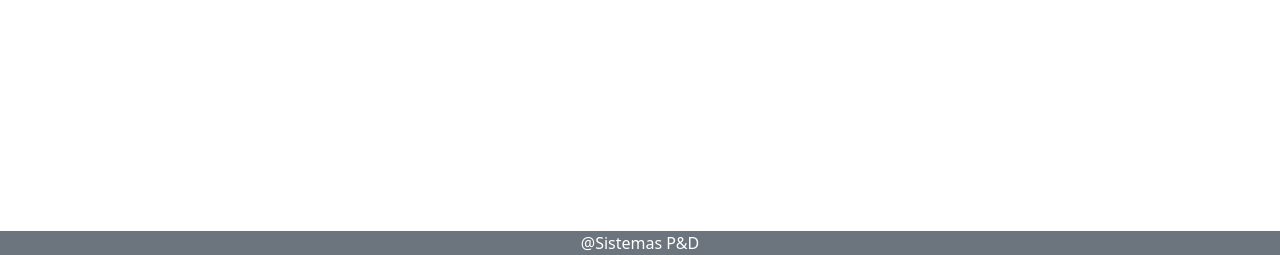
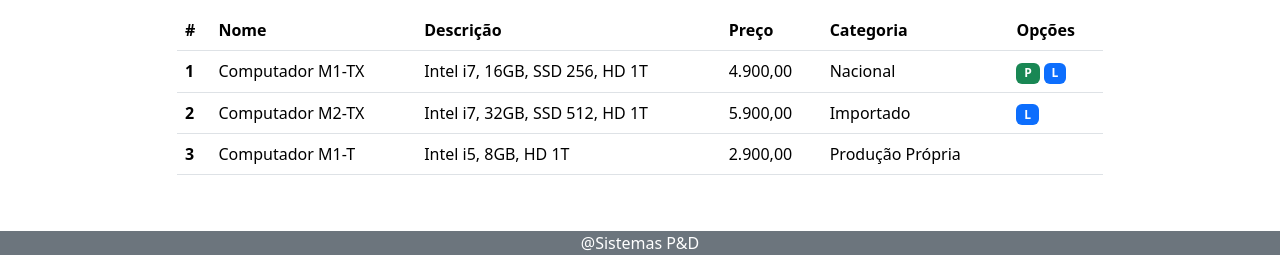
Before and after one commit to Wilson-Barbosa/JavaScript-Bootstrap-ADDITEMS, a plain HTML site: page index.html in a window 1280 px wide. Shown: the part 545-800 px from the top of the page. Drawn offline with nearby package versions, Linux system fonts and the light colour scheme.

Commit message:
table of products added

```diff
--- a/index.html
+++ b/index.html
@@ -22,6 +22,7 @@
             <div class="row mt-3">
                 <div class="col-md-10 offset-md-1">
                     <form>
+                        <!-- Name -->
                         <div class="row mb-3">
                             <label for="inputNome" class="col-sm-2 col-form-label">Nome:</label>
                             <div class="col-sm-10">
@@ -29,6 +30,7 @@
                             </div>
                         </div>
 
+                        <!-- Description -->
                         <div class="row mb-3">
                             <label for="inputDescription" class="col-sm-2 col-form-label">Descrição:</label>
                             <div class="col-sm-10">
@@ -36,12 +38,14 @@
                             </div>
                         </div>
 
+
                         <div class="row mb-3">
+                            <!-- Price -->
                             <label for="inputPrice" class="col-sm-2 col-form-label">Preço:</label>
                             <div class="col-sm-4">
                                 <input type="number" class="form-control" id="inputPrice">
                             </div>
-
+                            <!-- Category -->
                             <label for="selectCategory" class="col-sm-2 col-form-label">Categoria:</label>
                             <div class="col-sm-4">
                                 <select class="form-select" aria-label="Selecione uma opção" id="selectCategory">
@@ -53,8 +57,9 @@
                             </div>
                         </div>
 
+                        <!-- Options -->
                         <div class="row mb-3">
-                            <label for="inputDescription" class="col-sm-2 col-form-label">Opções</label>
+                            <label class="col-sm-2 col-form-label">Opções</label>
                             <div class="col-sm-4">
                                 <div class="form-check">
                                     <input class="form-check-input" type="checkbox" value="" id="checkBoxPromotion">
@@ -80,8 +85,57 @@
             </div>
         </section>
         <hr>
+
+        <!-- Container show products -->
         <section>
             <div class="display-5">Produtos Cadastrados</div>
+
+            <div class="row mt-3">
+                <div class="col-md-10 offset-md-1">
+                    <table class="table">
+                        <thead>
+                          <tr>
+                            <th scope="col">#</th>
+                            <th scope="col">Nome</th>
+                            <th scope="col">Descrição</th>
+                            <th scope="col">Preço</th>
+                            <th scope="col">Categoria</th>
+                            <th scope="col">Opções</th>
+                          </tr>
+                        </thead>
+                        <tbody>
+                          <tr>
+                            <th scope="row">1</th>
+                            <td>Computador M1-TX</td>
+                            <td>Intel i7, 16GB, SSD 256, HD 1T</td>
+                            <td>4.900,00</td>
+                            <td>Nacional</td>
+                            <td>
+                                <span class="badge bg-success">P</span>
+                                <span class="badge bg-primary">L</span>
+                            </td>
+                          </tr>
+                          <tr>
+                            <th scope="row">2</th>
+                            <td>Computador M2-TX</td>
+                            <td>Intel i7, 32GB, SSD 512, HD 1T</td>
+                            <td>5.900,00</td>
+                            <td>Importado</td>
+                            <td><span class="badge bg-primary">L</span></td>
+                          </tr>
+                          <tr>
+                            <th scope="row">3</th>
+                            <td>Computador M1-T</td>
+                            <td>Intel i5, 8GB, HD 1T</td>
+                            <td>2.900,00</td>
+                            <td>Produção Própria</td>
+                            <td></td>
+                          </tr>
+                        </tbody>
+                      </table>
+                </div>
+            </div>
+
         </section>
     </main>
 
@@ -90,6 +144,9 @@
         @Sistemas P&D
     </footer>
 
+    <!-- JavaScript -->
+    <script src="./src/index.js"></script>
+
     <!-- JavaScript for Bootstrap -->
     <script src="https://cdn.jsdelivr.net/npm/bootstrap@5.3.2/dist/js/bootstrap.bundle.min.js" integrity="sha384-C6RzsynM9kWDrMNeT87bh95OGNyZPhcTNXj1NW7RuBCsyN/o0jlpcV8Qyq46cDfL" crossorigin="anonymous"></script>
 </body>
```
